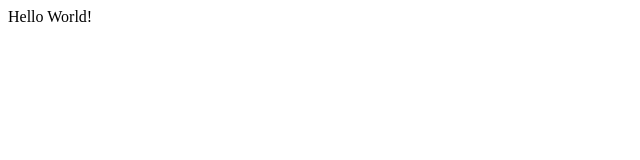
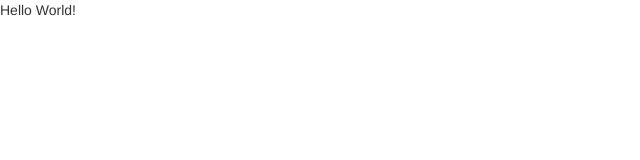
Before and after one commit to jordonbiondo/matrixmath, a website: page client/matrixmath.html in a window 1280 px wide. Shown: the full height of the page, 0-640 px from the left. Drawn offline with nearby package versions, Linux system fonts and the light colour scheme.

Commit message:
bootstrap

```diff
--- a/client/matrixmath.html
+++ b/client/matrixmath.html
@@ -1,9 +1,24 @@
 <html lang="en">
+
+  <!------------------------------------------------------------
+    -- Head
+    -------------------------------------------------------------->
   <head>
+    <!-- links -->
+    <link href="//netdna.bootstrapcdn.com/bootstrap/3.0.0/css/bootstrap.min.css" rel="stylesheet">
+    <link href="//netdna.bootstrapcdn.com/font-awesome/4.0.0/css/font-awesome.min.css" rel="stylesheet">
+
+    <!-- scripts -->
+    <script src="//netdna.bootstrapcdn.com/bootstrap/3.0.0/js/bootstrap.min.js"></script>
   </head>
+
+  <!------------------------------------------------------------
+    -- Body
+    -------------------------------------------------------------->
   <body>
     <p>
       Hello World!
     </p>
   </body>
+
 </html>
```
